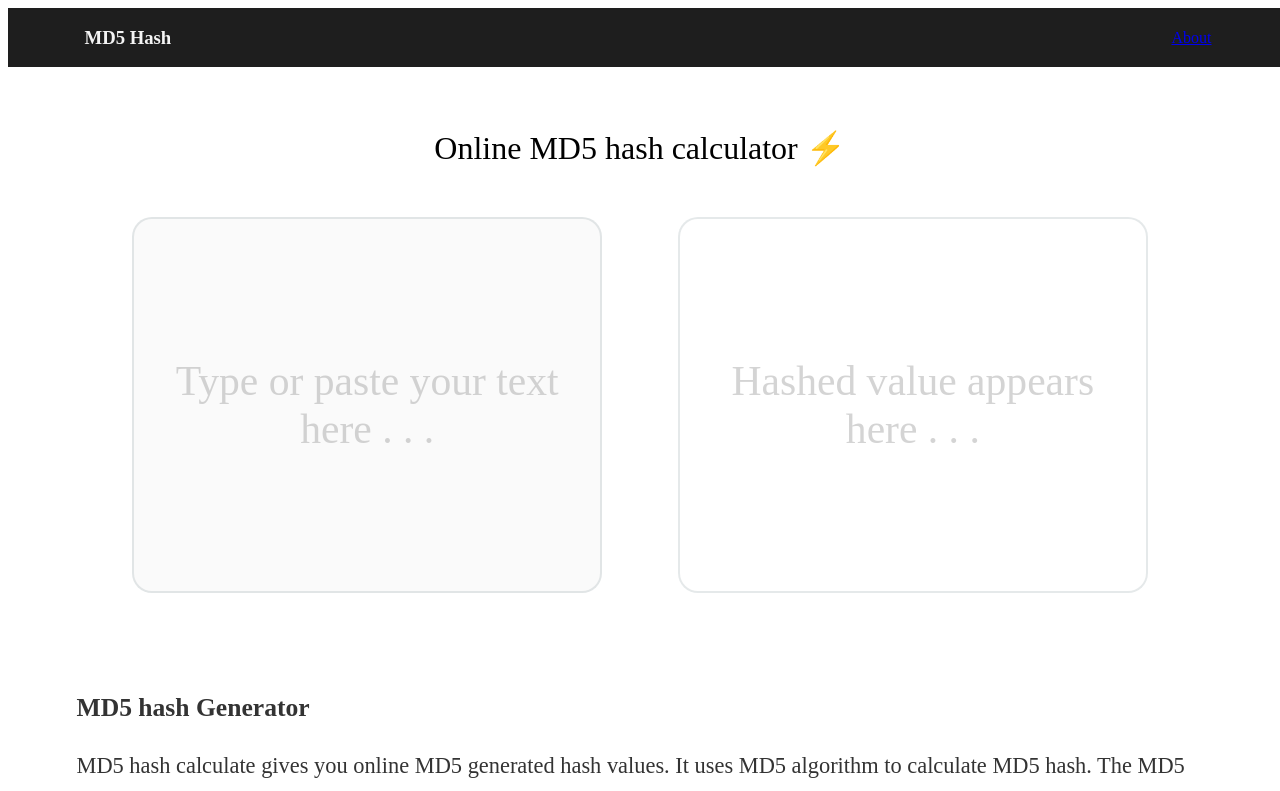
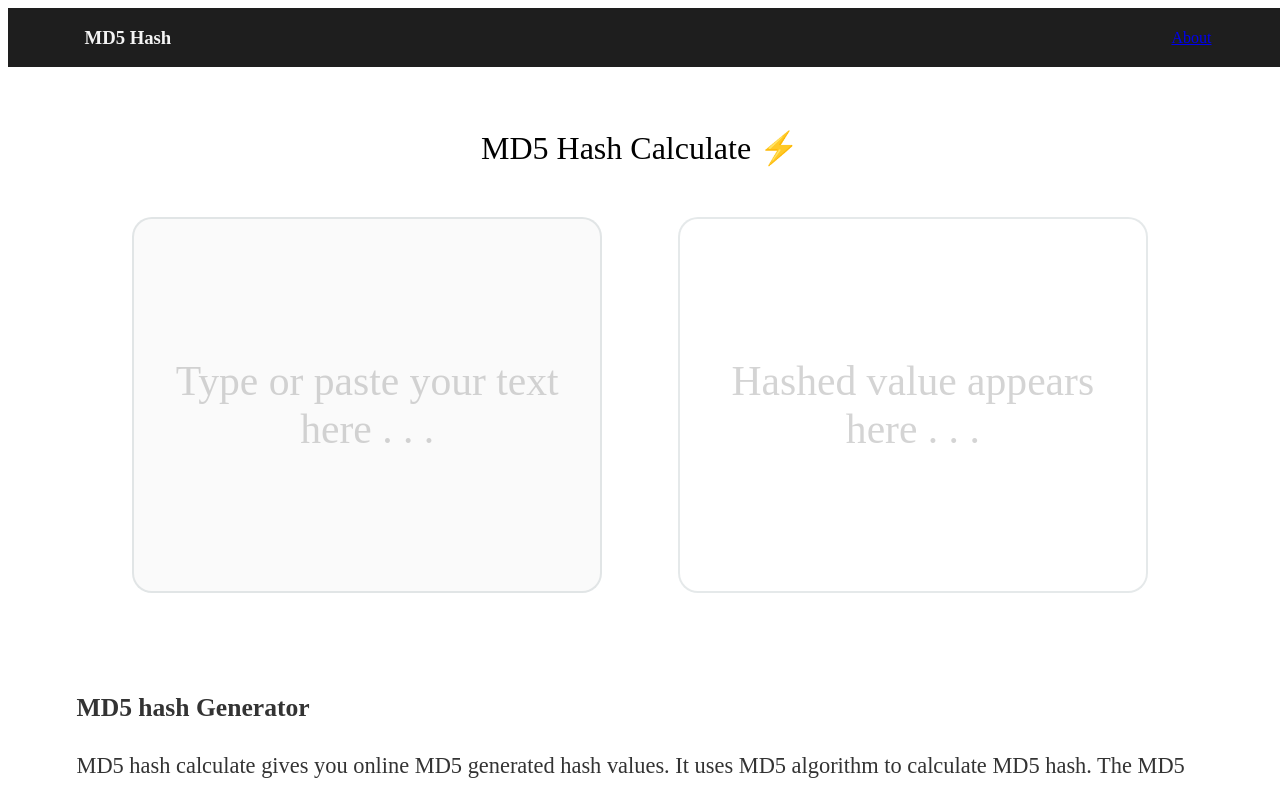
Before and after one commit to shra1dhar/hash-calculate, a Next.js app in the folder md5-hash-calculate/: page / in a window 1280 px wide. Shown: the top 791 px of the page. Built offline with nearby package versions, Linux system fonts and the light colour scheme.

Commit message:
Update app title

```diff
--- a/md5-hash-calculate/pages/index.tsx
+++ b/md5-hash-calculate/pages/index.tsx
@@ -48,7 +48,7 @@ Checksum Verifier, Generate MD5, Compute MD5, Calculate MD5"
 				<link rel="icon" type="image/png" sizes="32x32" href="/md5/logo/favicon-32x32.png" />
 				<link rel="icon" type="image/png" sizes="16x16" href="/md5/logo/favicon-16x16.png" />
 
-				<link rel="manifest" href="/md5/logo/site.webmanifest" />
+				{/* <link rel="manifest" href="/md5/logo/site.webmanifest" /> */}
 				<link rel="mask-icon" href="/md5/logo/safari-pinned-tab.svg" color="#5bbad5" />
 				<link rel="shortcut icon" href="/md5/logo/favicon.ico" />
 
@@ -56,7 +56,7 @@ Checksum Verifier, Generate MD5, Compute MD5, Calculate MD5"
 				<meta name="msapplication-config" content="/md5/logo/browserconfig.xml" />
 				<meta name="theme-color" content="#333333" />
 
-				<title>MD5 Online Hash Calculator</title>
+				<title>MD5 Hash Calculate</title>
 			</Head>
 
 			<HomePage />
--- a/md5-hash-calculate/src/components/home-page/MainContent/index.tsx
+++ b/md5-hash-calculate/src/components/home-page/MainContent/index.tsx
@@ -9,7 +9,7 @@ const MainContent = () => {
 	return (
 		<main className={styles.mainContent}>
 			<div className={styles.innerContent}>
-				<h1 className={styles.heading}>Online MD5 hash calculator ⚡️</h1>
+				<h1 className={styles.heading}>MD5 Hash Calculate ⚡️</h1>
 				<FormContent />
 				<Intro />
 				<About />
```
